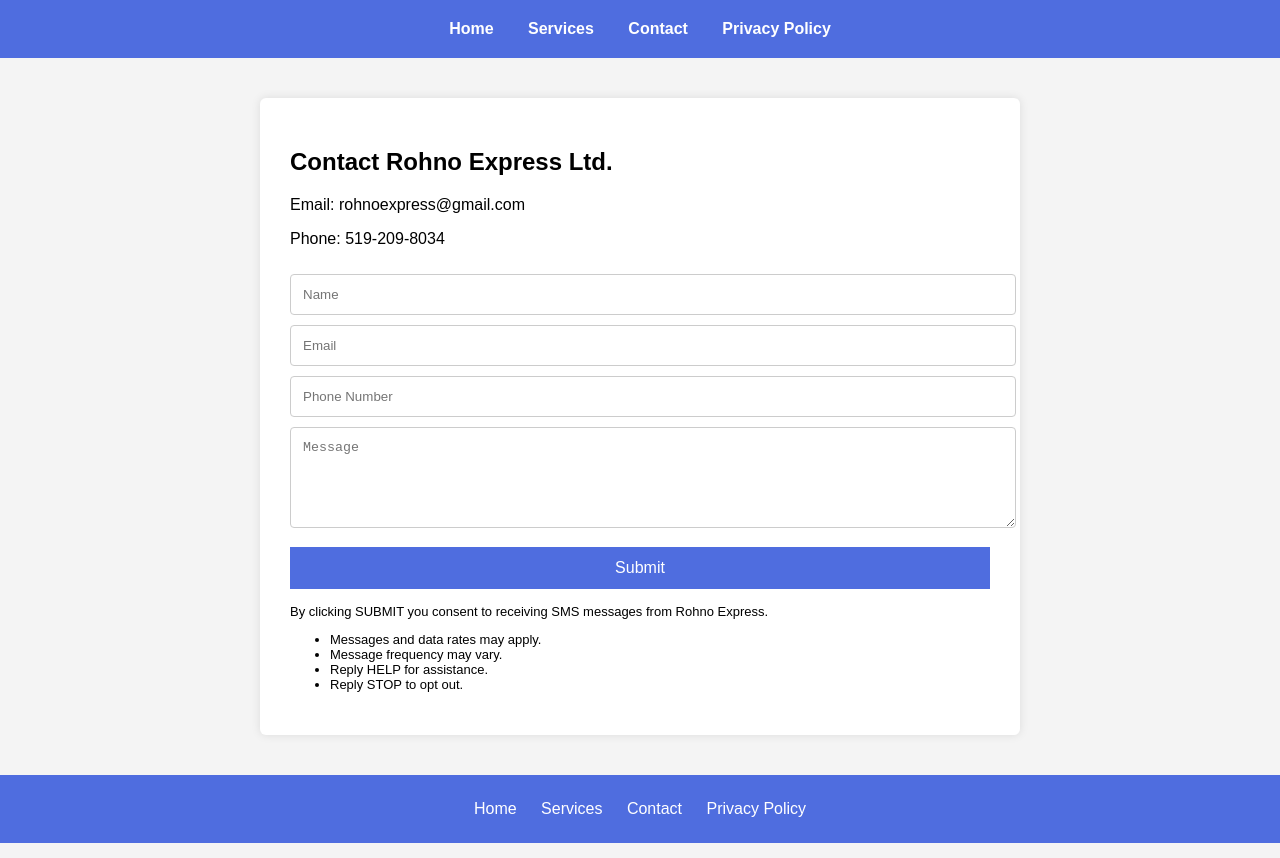
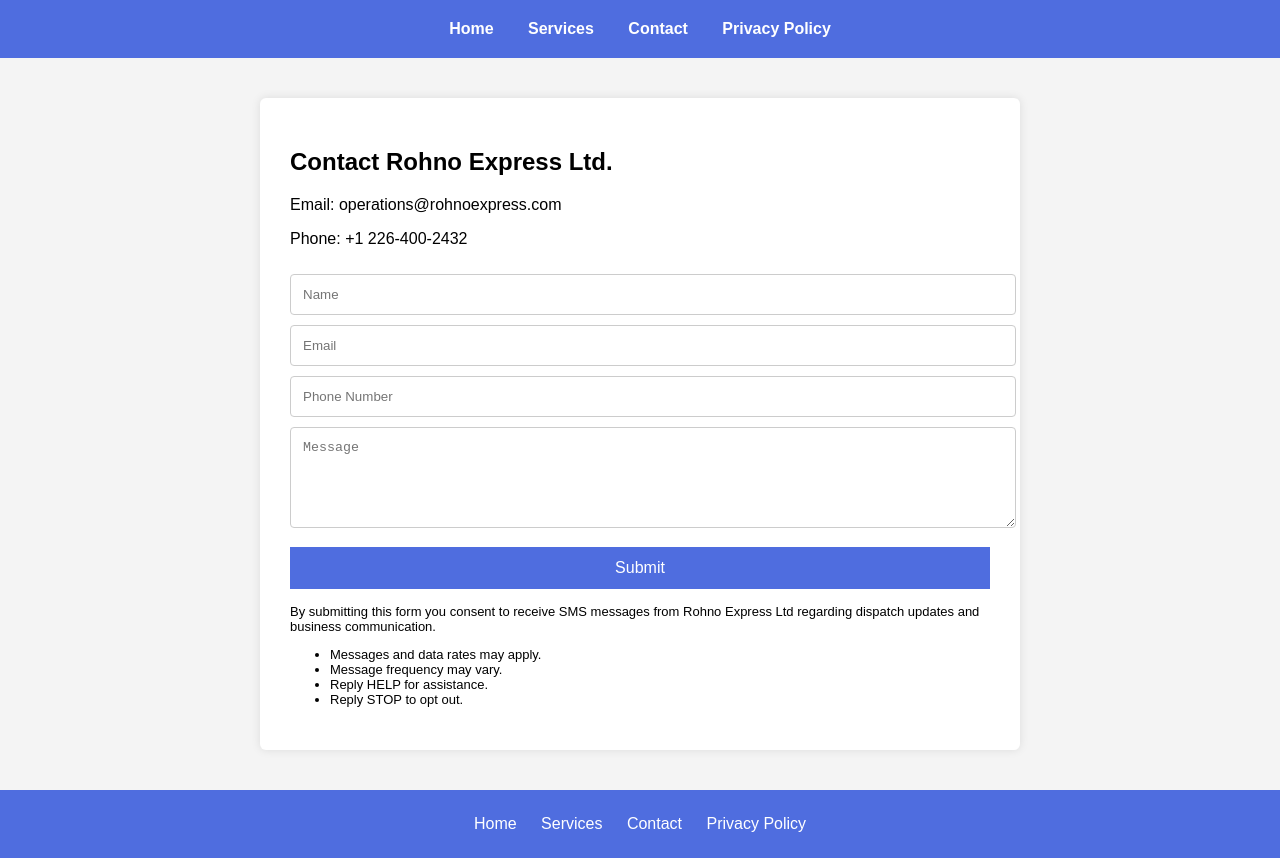
Before and after one commit to Rohnoexpressltd/Rohno, a plain HTML site: page contact.html in a window 1280 px wide. Drawn offline with Linux system fonts and the light colour scheme.

Commit message:
Update contact.html

```diff
--- a/contact.html
+++ b/contact.html
@@ -95,8 +95,8 @@ text-decoration:none;
 
 <h2>Contact Rohno Express Ltd.</h2>
 
-<p>Email: rohnoexpress@gmail.com</p>
-<p>Phone: 519-209-8034</p>
+<p>Email: operations@rohnoexpress.com</p>
+<p>Phone: +1 226-400-2432</p>
 
 <form>
 
@@ -115,7 +115,7 @@ text-decoration:none;
 <div class="sms">
 
 <p>
-By clicking SUBMIT you consent to receiving SMS messages from Rohno Express.
+By submitting this form you consent to receive SMS messages from Rohno Express Ltd regarding dispatch updates and business communication.
 </p>
 
 <ul>
```
